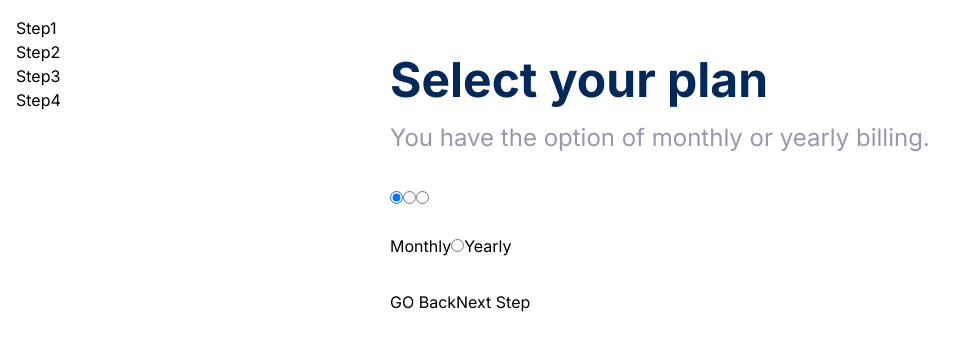
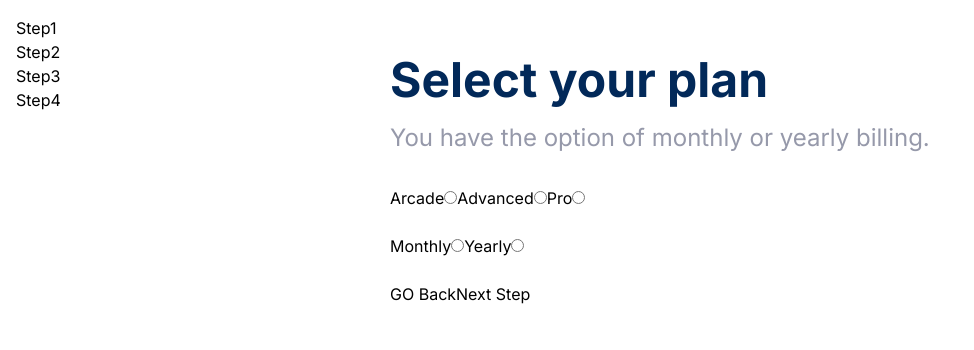
Before and after one commit to talgat-ruby/team5-hackathon1, a Next.js app: page /step2 in a window 1280 px wide. Shown: the top 350 px of the page, without its empty margins (0-974 px from the left). Built offline with nearby package versions, Linux system fonts and the light colour scheme.

Commit message:
Added Zustand State Manager

```diff
--- a/app/step1/page.tsx
+++ b/app/step1/page.tsx
@@ -1,18 +1,21 @@
-'use client';
+'use client'
+import React from "react";
 import {redirect} from "next/navigation";
-import React, {FormEvent, useState} from "react";
-import Link from "next/link";
+import {useFormStore} from "@/store/zustand";
 
-export default function Page() {
+export default function Step1() {
     const error = true;
-    const [fullName, setFullName] = useState<string>('');
-    const [email, setEmail] = useState<string>('');
-    const [phoneNumber, setPhoneNumber] = useState<string>('');
+    const form = useFormStore((state) => state.form);
+    const setForm = useFormStore((state) => state.setForm);
 
-    const handleSubmit = (e: React.FormEvent) => {
-        localStorage.setItem('fullName', fullName);
-        localStorage.setItem('email', email);
-        localStorage.setItem('phoneNumber', phoneNumber);
+    const handleSubmit = (formData: FormData) => {
+        setForm({
+            ...form,
+            name: String(formData.get('name')),
+            email: String(formData.get('email')),
+            phone: String(formData.get('phone'))
+        });
+        console.log(form);
         redirect('/step2');
     }
     return (
@@ -25,7 +28,7 @@ export default function Page() {
                     Please provide your name, email address, and phone number.
                 </p>
             </hgroup>
-               <form onSubmit={handleSubmit} className='flex flex-col gap-y-6'>
+            <form action={handleSubmit} className='flex flex-col gap-y-6'>
                 <div className='flex flex-col gap-y-2'>
                     <label
                         className='text-denim'
@@ -37,8 +40,7 @@ export default function Page() {
                         name='name'
                         type='text'
                         placeholder='e.g. Stephen King'
-                            value={localStorage.getItem('fullName') || fullName}
-                            onChange={(e) => setFullName(e.target.value)}
+                        value={localStorage.getItem('name') || undefined }
                         className='border-borderColor p-2.5 text-denim font-medium border-2 rounded-md text-2xl'
                     />
                 </div>
@@ -53,8 +55,7 @@ export default function Page() {
                         name='email'
                         type='email'
                         placeholder='e.g. stephenking@lorem.com'
-                            value={localStorage.getItem('email') || email}
-                            onChange={(e) => setEmail(e.target.value)}
+                        value={localStorage.getItem('email') || undefined}
                         className='border-borderColor p-2.5 text-denim font-medium border-2 rounded-md text-2xl'
                     />
                 </div>
@@ -72,19 +73,17 @@ export default function Page() {
                         name='phone'
                         type='text'
                         placeholder='e.g. +1 234 567 890'
-                            value={localStorage.getItem('phoneNumber') || phoneNumber }
-                            onChange={(e) => setPhoneNumber(e.target.value)}
+                        value={localStorage.getItem('phone') || undefined}
                         className={'p-2.5 text-denim font-medium border-2 rounded-md text-2xl'.concat(' ', error ? 'border-redErrors ' : 'border-borderColor ')}
                     />
                 </div>
                 <div className='flex flex-row-reverse'>
-                       <Link
-                           onClick={handleSubmit}
-                           href='../step2'
+                    <button
+                        type='submit'
                         className='bg-denim text-white border-none outline-none cursor-pointer font-medium px-2.5 py-4 rounded-md hover:bg-lightDenim ease-out duration-300'
                     >
                         Next Step
-                       </Link>
+                    </button>
                 </div>
             </form>
         </section>
--- a/app/step2/page.tsx
+++ b/app/step2/page.tsx
@@ -1,28 +1,26 @@
 'use client'
 import Link from "next/link";
 import React, {useState} from "react";
+import {redirect} from "next/navigation";
+import {periodType, planType, useFormStore} from "@/store/zustand";
+import {addons} from "@/lib/data";
 
 const plans = new Map([['arcade', 9], ['advanced', 12], ['pro', 15]]);
-export default function Page() {
-    const [plan, setPlan] = useState<string>('arcade');
-    const [subscription, setSubscription] = useState<string>('monthly');
-    const handleSubmit = () => {
-        localStorage.setItem('plan', plan);
-        localStorage.setItem('plan_price', String(plans.get(plan)))
-        localStorage.setItem('subscription', subscription)
-        console.log(plan, subscription);
+
+export default function Step2() {
+    const form = useFormStore((state) => state.form);
+    const setForm = useFormStore((state) => state.setForm);
+    console.log(form, 'step2');
+
+    const handleSubmit = (formData: FormData) => {
+       setForm({
+            ...form,
+            plan: String(formData.get('plan')) as planType,
+            period: String(formData.get('subscription')) as periodType
+        });
+       redirect('/step3');
     }
 
-    const handleChange = (e: React.ChangeEvent<HTMLInputElement>) => {
-        setPlan(e.target.value);
-    }
-    const handleChangeSubscription = (e: React.ChangeEvent<HTMLInputElement>) => {
-        if (subscription === 'yearly') {
-            setSubscription('monthly');
-        } else {
-            setSubscription('yearly');
-        }
-    }
     return (
         <section className='flex flex-col gap-y-8 mt-10'>
             <hgroup className='flex flex-col gap-y-3'>
@@ -33,55 +31,53 @@ export default function Page() {
                     You have the option of monthly or yearly billing.
                 </p>
             </hgroup>
-            <form className='flex flex-col gap-y-6'>
-                <fieldset>
-                    <label>
+            <form action={handleSubmit} className='flex flex-col gap-y-6'>
+                <fieldset id='plan'>
+                    <label htmlFor='arcade'>
+                        Arcade
+                    </label>
                     <input
                         type='radio'
-                            id="contactChoice1"
-                            name='arcade'
+                        id="arcade"
+                        name='plan'
                         value='arcade'
-                            onChange={handleChange}
-                            checked={(localStorage.getItem('plan') || plan) === 'arcade'}
                     />
+                    <label htmlFor='advanced'>
+                        Advanced
                     </label>
-                    <label>
                     <input
                         type='radio'
-                            id="contactChoice12"
-                            name='advanced'
+                        id="advanced"
+                        name='plan'
                         value='advanced'
-                            onChange={handleChange}
-                            checked={(localStorage.getItem('plan') || plan) === 'advanced'}
+
                     />
+                    <label htmlFor='pro'>
+                        Pro
                     </label>
-                    <label>
                     <input
                         type='radio'
-                            id="contactChoice3"
-                            name='pro'
+                        id="pro"
+                        name='plan'
                         value='pro'
-                            onChange={handleChange}
-                            checked={(localStorage.getItem('plan') || plan) === 'pro'}
+
                     />
+                </fieldset>
+                <fieldset id='subscription'>
+                    <label htmlFor='monthly'>
+                        Monthly
                     </label>
-                </fieldset>
-                <label>
-                    Monthly
-                    <input
-                        type='radio'
-                        value='yearly'
-                        onChange={handleChangeSubscription}
-                        checked={(localStorage.getItem('subscription') || plan) === 'yearly'}
-                    />
-                    <span></span>
+                    <input type='radio' id='monthly' value='monthly' name='subscription'/>
+                    <label htmlFor='yearly'>
                         Yearly
                     </label>
-            </form>
+                    <input type='radio' id='yearly' value='yearly' name='subscription'/>
+                </fieldset>
                 <section>
                     <Link href='../step1'>GO Back</Link>
-                <Link onClick={handleSubmit} href='../step3'>Next Step</Link>
+                    <button type='submit'>Next Step</button>
                 </section>
+            </form>
         </section>
     )
 }
--- a/app/step3/page.tsx
+++ b/app/step3/page.tsx
@@ -2,21 +2,26 @@
 import React, {useState} from "react";
 import Link from "next/link";
 import {redirect} from "next/navigation";
+import {periodType, planType, useFormStore} from "@/store/zustand";
 
 const addOns = new Map([['onlineService', 1], ['largerStorage', 2], ['customizableProfile', 2]]);
-const Page = () => {
-    const [onlineService, setOnlineService] = useState<boolean>(false);
-    const [largerStorage, setLargerStorage] = useState<boolean>(false);
-    const [customizableProfile, setCustomizableProfile] = useState<boolean>(false);
+export default function Step3() {
+    const form = useFormStore((state) => state.form);
+    const setForm = useFormStore((state) => state.setForm);
+    console.log(form, 'step3');
 
-    const handleSubmit = (e : React.FormEvent) => {
-        localStorage.setItem('onlineService', String(onlineService));
-        localStorage.setItem('onlineService_price', String(addOns.get('onlineService')));
-        localStorage.setItem('largerStorage', String(largerStorage));
-        localStorage.setItem('largerStorage_price', String(addOns.get('largerStorage')));
-        localStorage.setItem('customizableProfile', String(customizableProfile));
-        localStorage.setItem('customizableProfile_price', String(addOns.get('customizableProfile')));
-        console.log(onlineService, largerStorage, customizableProfile);
+    const handleSubmit = (formData : FormData) => {
+        setForm({
+            ...form,
+            addOns: {
+                ...form.addOns,
+                onlineService: Boolean(formData.get('onlineService')),
+                largerStorage: Boolean(formData.get('largerStorage')),
+                customizableProfile: Boolean(formData.get('customizableProfile'))
+
+            },
+        });
+        redirect('/step4');
     }
 
     return (
@@ -29,15 +34,14 @@ const Page = () => {
                     Add-ons help enhance your gaming experience.
                 </p>
             </hgroup>
-            <form>
+            <form action={handleSubmit}>
                 <section>
                     <label className='flex'>
                         <input
                             type='checkbox'
                             name='onlineService'
                             value='onlineService'
-                            checked={Boolean(localStorage.getItem('onlineService'))  || onlineService}
-                            onChange={(e) => setOnlineService(e.target.checked)}
+                            checked={Boolean(localStorage.getItem('onlineService'))  || undefined}
                         />
                         <hgroup>
                             <h5>Online service</h5>
@@ -52,8 +56,7 @@ const Page = () => {
                             type='checkbox'
                             name='largerStorage'
                             value='largerStorage'
-                            checked={Boolean(localStorage.getItem('largerStorage'))  || largerStorage}
-                            onChange={(e) => setLargerStorage(e.target.checked)}
+                            checked={Boolean(localStorage.getItem('largerStorage'))  || undefined}
                         />
                         <hgroup>
                             <h5>Larger storage</h5>
@@ -68,8 +71,7 @@ const Page = () => {
                             type='checkbox'
                             name='customizableProfile'
                             value='customizableProfile'
-                            checked={Boolean(localStorage.getItem('customizableProfile'))  || customizableProfile}
-                            onChange={(e) => setCustomizableProfile(e.target.checked)}
+                            checked={Boolean(localStorage.getItem('customizableProfile'))  || undefined}
                         />
                         <hgroup>
                             <h5>Customizable profile</h5>
@@ -82,11 +84,9 @@ const Page = () => {
                 </section>
                 <section>
                     <Link href='../step2'>Go Back</Link>
-                    <Link onClick={handleSubmit} href='../step4' type='submit'>Next Step</Link>
+                    <button type='submit'>Next Step</button>
                 </section>
             </form>
         </section>
     );
 };
-
-export default Page;
--- a/app/step4/page.tsx
+++ b/app/step4/page.tsx
@@ -1,8 +1,13 @@
 'use client'
 import Link from "next/link";
 import {redirect} from "next/navigation";
-
-const Page = () => {
+import {useFormStore} from "@/store/zustand";
+import {addonsMap, plansMap} from "@/lib/data";
+export default function Step4() {
+    const form = useFormStore((state) => state.form);
+    const setForm = useFormStore((state) => state.setForm);
+    const addOns = Object.keys(form.addOns).filter(key => form.addOns[key]);
+    const total = addOns.reduce((total, addOn) => total + (addonsMap.get(addOn) || 0), 0) + (plansMap.get(form.plan) || 0);
     const handleClick = () => {
         redirect('/confirm');
     }
@@ -19,32 +24,25 @@ const Page = () => {
             <article>
                 <section>
                     <div>
-                        <h5>{localStorage.getItem('plan')} ({localStorage.getItem('subscription')})</h5>
+                        <h5>{form.plan} ({form.period})</h5>
                         <Link href="../step3">change</Link>
                     </div>
                     <div>
-                        <b>${localStorage.getItem('plan_price')}/mo</b>
+                        <b>${plansMap.get(form.plan)}/mo</b>
                     </div>
                 </section>
                 <section>
-                    <div>
-                        <p>
-                            Online Service
-                        </p>
-                        <span>+$1/mo</span>
-                    </div>
-                    <div>
-                        <p>
-                            Larger Storage
-                        </p>
-                        <span>+$2/mo</span>
-                    </div>
-                    <div>
-                        <p>
-                            Larger Storage
-                        </p>
-                        <span>+$2/mo</span>
-                    </div>
+                    {
+                        addOns.map((key) => (
+                            <div key={key}>
+                                <p>
+                                    {key}
+                                </p>
+                                <span>+${addonsMap.get(key)}/mo</span>
+                            </div>
+                            )
+                        )
+                    }
                 </section>
             </article>
             <article>
@@ -52,7 +50,7 @@ const Page = () => {
                     Total (per month)
                 </p>
                 <span>
-                    +$12/mo
+                    +${total}/mo
                 </span>
             </article>
             <article>
@@ -62,5 +60,3 @@ const Page = () => {
         </section>
     );
 };
-
-export default Page;
--- /dev/null
+++ b/lib/data.ts
@@ -0,0 +1,2 @@
+export const plansMap = new Map([['arcade', 9], ['advanced', 12], ['pro', 15]]);
+export const addonsMap = new Map([['onlineService', 1], ['largerStorage', 2], ['customizableProfile', 2]]);
--- a/package.json
+++ b/package.json
@@ -9,9 +9,12 @@
     "lint": "next lint"
   },
   "dependencies": {
+    "@reduxjs/toolkit": "^2.1.0",
     "next": "14.1.0",
     "react": "^18",
-    "react-dom": "^18"
+    "react-dom": "^18",
+    "react-redux": "^9.1.0",
+    "zustand": "^4.5.0"
   },
   "devDependencies": {
     "@types/node": "^20",
--- /dev/null
+++ b/store/zustand.ts
@@ -0,0 +1,40 @@
+import { create } from 'zustand'
+
+type addOns = {
+    [key: string]: boolean
+}
+
+export type periodType = 'monthly' | 'yearly';
+export type planType = 'arcade' | 'advanced' | 'pro';
+
+type formDataType = {
+    name: string | undefined,
+    email: string | undefined,
+    phone: string | undefined,
+    plan: planType,
+    period: periodType,
+    addOns: addOns
+
+}
+
+type FormStore = {
+    form:  formDataType,
+    setForm: (payload: formDataType) => void
+
+}
+
+export const useFormStore = create<FormStore>((set) => ({
+    form: {
+        name: undefined,
+        email: undefined,
+        phone: undefined,
+        plan: 'arcade',
+        period: 'monthly',
+        addOns: {
+            onlineService: true,
+            largerStorage: false,
+            customizableProfile: false
+        }
+    },
+    setForm: (payload) => set((state) => ({ form: {...payload}})),
+}));
```
Also changed, not shown: 2 other files (tests, documents, lock files or other folders). Lines whose indentation alone changed are shown as unchanged.
